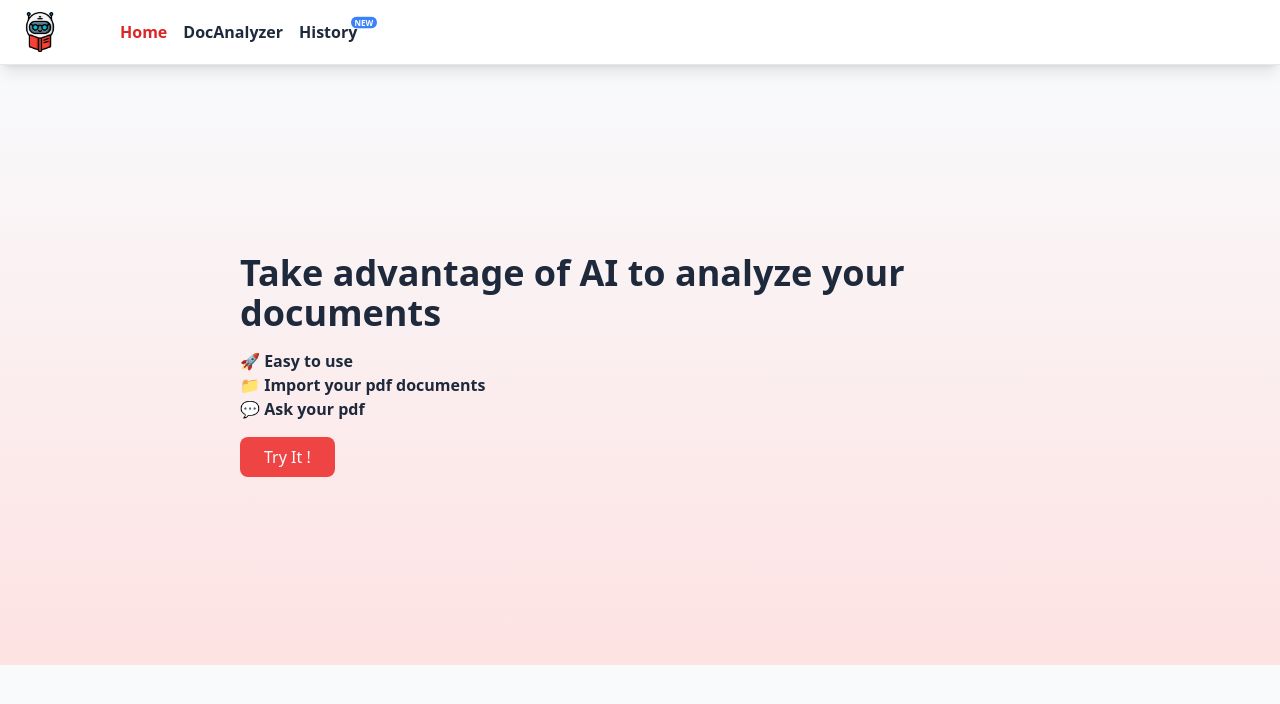
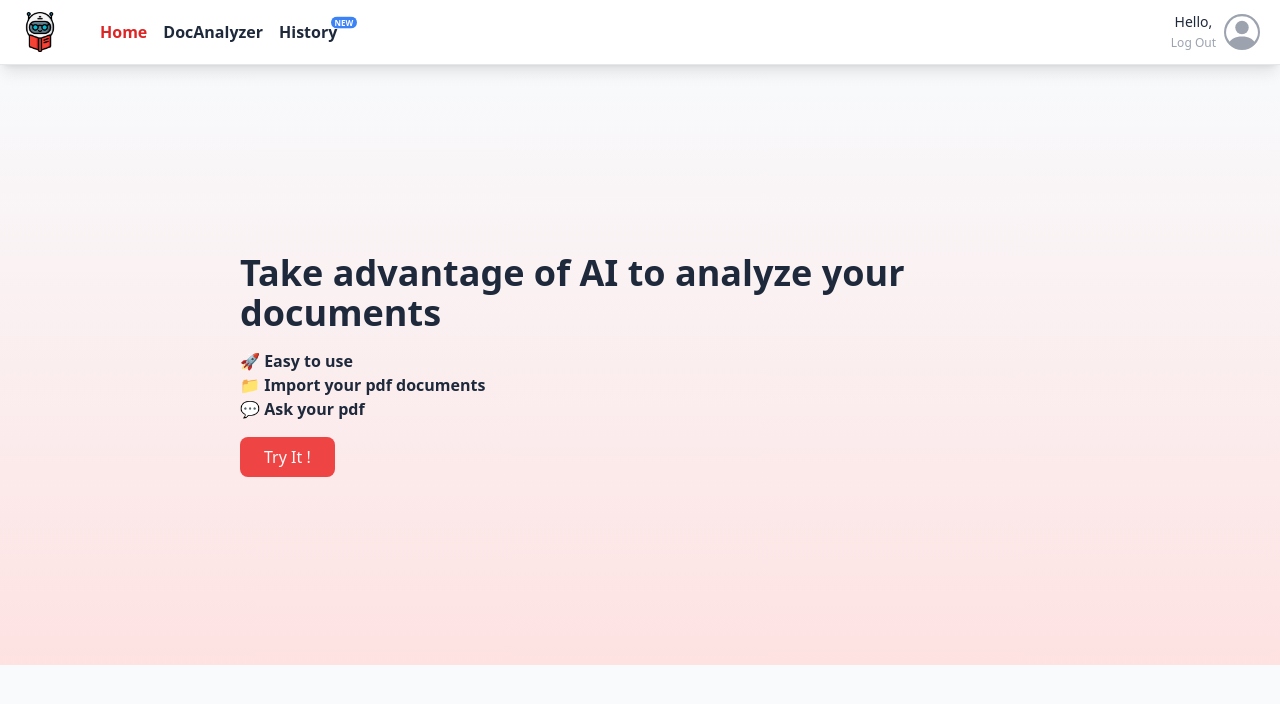
Before and after one commit to romainniamor/docAnalyser, a React (Vite) app in the folder frontApp/: page / in a window 1280 px wide. Shown: the top 704 px of the page. Built offline with nearby package versions, Linux system fonts and the light colour scheme.

Commit message:
💄 🚧 Add to NavBar Profile component

```diff
--- a/frontApp/src/components/nav/NavBar.tsx
+++ b/frontApp/src/components/nav/NavBar.tsx
@@ -1,10 +1,12 @@
 import Logo from "./Logo";
 import NavItem from "./NavItem";
 import { navLinks } from "./navEnums";
+import Profile from "./Profile";
 
 export default function NavBar() {
   return (
-    <nav className="w-full py-3 px-5 bg-white border-b shadow-lg flex gap-5 items-center">
+    <nav className="w-full py-3 px-5 bg-white border-b shadow-lg flex gap-5 items-center justify-between">
+      <div className="flex items-center justify-center">
         <Logo />
         <div className="flex ml-10 gap-4">
           {navLinks.map((navLink, index) => (
@@ -16,6 +18,8 @@ export default function NavBar() {
             />
           ))}
         </div>
+      </div>
+      <Profile />
     </nav>
   );
 }
--- /dev/null
+++ b/frontApp/src/components/nav/Profile.tsx
@@ -0,0 +1,24 @@
+import { BsPersonCircle } from "react-icons/bs";
+import { useParams, Link } from "react-router-dom";
+
+export default function Profile() {
+  const { user } = useParams();
+  return (
+    <div className="flex gap-2 item-center">
+      <div className="text-sm flex flex-col items-center ">
+        <p>
+          <span>Hello, </span>
+          <span className="capitalize">{user}</span>
+        </p>
+        <Link to="/">
+          <button className="text-xs text-gray-400 hover:text-blue-400  ">
+            Log Out
+          </button>
+        </Link>
+      </div>
+      <div className="text-gray-400  flex justify-center items-center">
+        <BsPersonCircle className="w-9 h-9" />
+      </div>
+    </div>
+  );
+}
```
Lines whose indentation alone changed are shown as unchanged.
